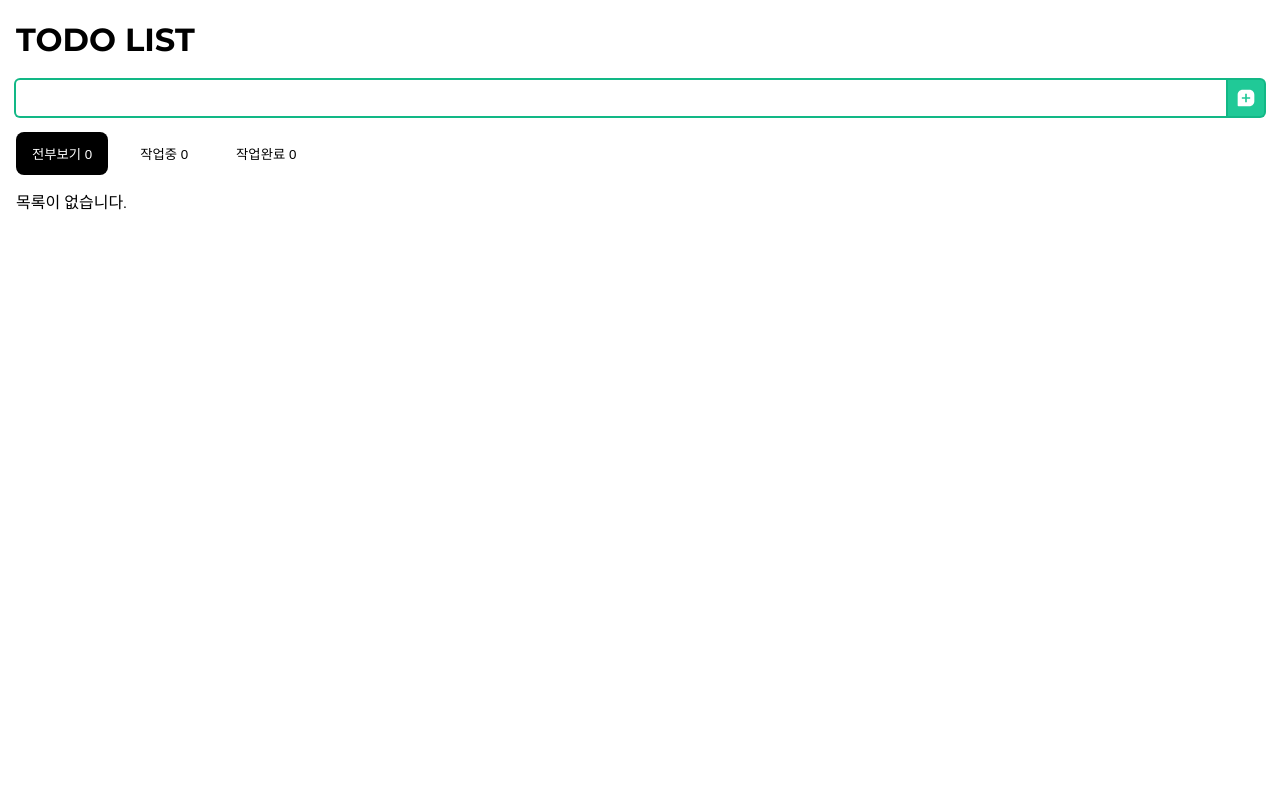
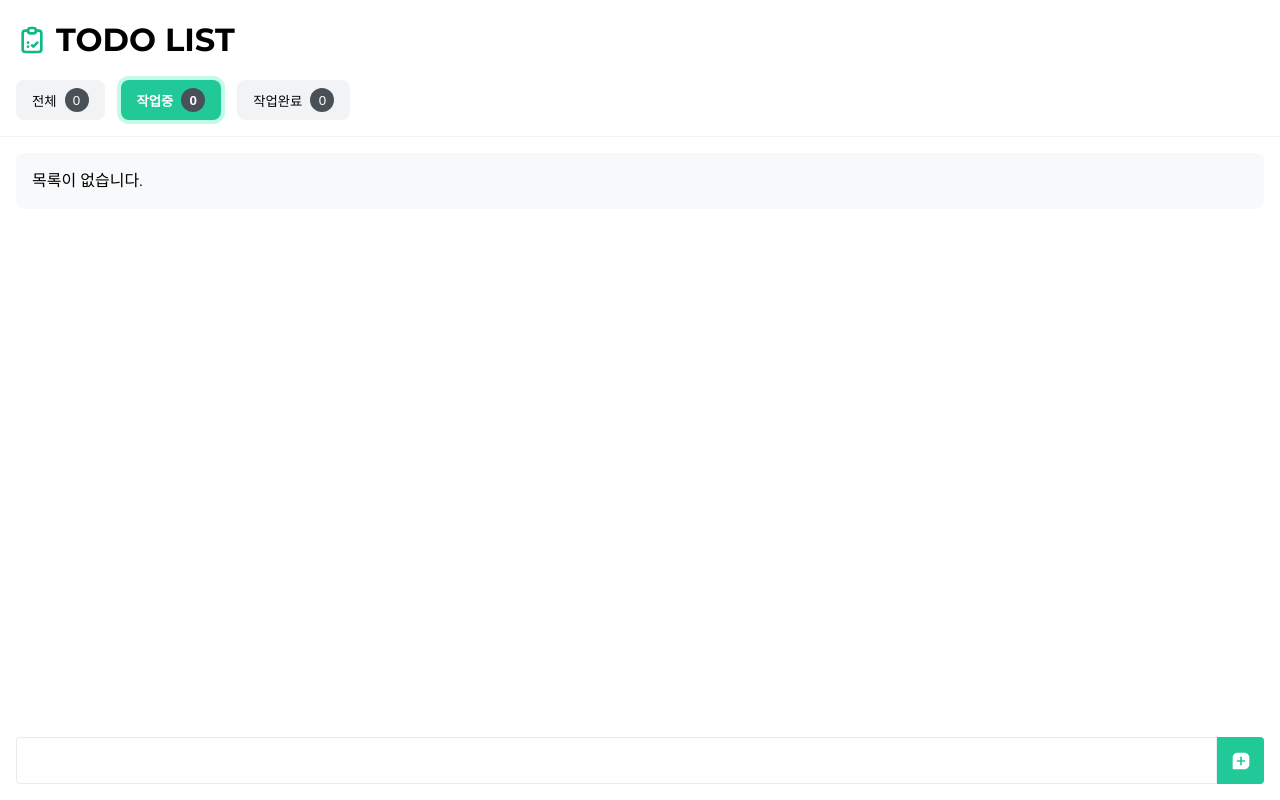
Before and after one commit to illustudio/react_todo_list, a React (Vite) app: page / in a window 1280 px wide. Built offline with nearby package versions, Linux system fonts and the light colour scheme.

Commit message:
style 수정 및 react-toastify 추가

```diff
--- a/package.json
+++ b/package.json
@@ -15,6 +15,7 @@
     "react": "^18.2.0",
     "react-dom": "^18.2.0",
     "react-icons": "^4.10.1",
+    "react-toastify": "^9.1.3",
     "styled-components": "^6.0.1",
     "uuid": "^9.0.0"
   },
--- a/src/App.jsx
+++ b/src/App.jsx
@@ -2,15 +2,32 @@ import { useState } from "react";
 import Form from "./components/Form.jsx";
 import styled from "styled-components";
 import List from "./components/List.jsx";
+import { toast, ToastContainer } from "react-toastify";
+import "react-toastify/dist/ReactToastify.css";
+import { TbCheckupList } from "react-icons/tb";
+const Container = styled.main`
+  display: flex;
+  flex-direction: column;
+  width: 100vw;
+  height: 100vh;
+`;
+const Header = styled.header`
+  position: sticky;
+  top: 0;
+  display: flex;
+  flex-direction: column;
+  padding: 1rem;
+  gap: 1rem;
+  width: 100%;
+  backdrop-filter: blur(5px);
+  border-bottom: 1px solid var(--oc-gray-1);
+`;
 const Title = styled.h1`
+  display: flex;
+  align-items: center;
+  gap: 0.5rem;
   font-size: 2rem;
   text-transform: uppercase;
-`;
-const Container = styled.main`
-  display: grid;
-  width: 100%;
-  padding: 1rem;
-  row-gap: 1rem;
 `;
 const Tabs = styled.div`
   display: flex;
@@ -20,34 +37,57 @@ const TabButton = styled.button`
   display: flex;
   align-items: center;
   justify-content: center;
-  padding: 0.75rem 1rem;
-  background-color: #fff;
+  padding: 0.5rem 1rem;
   border: 0;
   border-radius: 0.5rem;
   cursor: pointer;
+  gap: 0.5rem;
+  transition: all 300ms ease;
+  background-color: var(--oc-gray-1);
+
   &.active {
-    background-color: black;
+    font-weight: bold;
     color: white;
+    box-shadow: 0 0 0 4px var(--oc-teal-1);
+    background-color: var(--oc-teal-5);
   }
+`;
+const Badge = styled.span`
+  display: inline-flex;
+  width: 24px;
+  height: 24px;
+  background-color: var(--oc-gray-7);
+
+  border-radius: 24px;
+  color: white;
+  align-items: center;
+  justify-content: center;
 `;
 function App() {
   const [todo, setTodo] = useState([]);
-  const [currentTab, setCurrentTab] = useState(0);
+  const [currentTab, setCurrentTab] = useState(1);
   const tabs = [
-    { id: 0, name: "전부보기", content: todo },
+    { id: 0, name: "전체", content: todo },
     { id: 1, name: "작업중", content: todo.filter((item) => !item.done) },
     { id: 2, name: "작업완료", content: todo.filter((item) => item.done) },
   ];
   // 작업추가
   const onAddTodo = (newTodo) => {
     setTodo((prevState) => [...prevState, newTodo]);
-    setCurrentTab(0);
+    // 작업완료 탭이라면 전체 탭으로 이동
+    if (currentTab === 2) setCurrentTab(0);
   };
 
   // 작업삭제
   const onRemove = (id) => {
     const newTodo = todo.filter((todo) => todo.id !== id);
     setTodo(newTodo);
+    toast(
+      `${todo.find((item) => item.id === id).todo} 작업이 삭제되었습니다.`,
+      {
+        type: "success",
+      }
+    );
   };
 
   // 할일 상태 변경
@@ -59,6 +99,14 @@ function App() {
       return todo;
     });
     setTodo(newTodo);
+    toast(
+      `${
+        todo.find((work) => work.id === item.id).todo
+      } 작업이 업데이트 되었습니다.`,
+      {
+        type: "success",
+      }
+    );
   };
 
   // 할일 내용 변경
@@ -70,15 +118,27 @@ function App() {
       return todo;
     });
     setTodo(newTodoList);
+    toast(
+      `${
+        todo.find((work) => work.id === id).todo
+      }(으)로 내용이 변경 되었습니다.`,
+      {
+        type: "success",
+      }
+    );
   };
   const currentTabHandler = (index) => {
     setCurrentTab(index);
   };
 
   return (
+    <>
       <Container>
-      <Title>Todo List</Title>
-      <Form onAddTodo={onAddTodo} />
+        <Header>
+          <Title>
+            <TbCheckupList color={"var(--oc-teal-6)"} />
+            Todo List
+          </Title>
           <Tabs>
             {tabs.map((button, index) => (
               <TabButton
@@ -86,17 +146,22 @@ function App() {
                 onClick={() => currentTabHandler(index)}
                 className={index === currentTab ? "active" : ""}
               >
-            {button.name.toUpperCase()} {tabs[index].content.length}
+                {button.name.toUpperCase()}{" "}
+                <Badge>{tabs[index].content.length}</Badge>
               </TabButton>
             ))}
           </Tabs>
+        </Header>
         <List
           list={tabs[currentTab].content}
           onRemove={onRemove}
           onUpdateDone={onUpdateDone}
           onUpdateTodo={onUpdateTodo}
         />
+        <Form onAddTodo={onAddTodo} />
       </Container>
+      <ToastContainer position="top-right" autoClose="1500" />
+    </>
   );
 }
 
--- a/src/components/Form.jsx
+++ b/src/components/Form.jsx
@@ -4,10 +4,16 @@ import styled from "styled-components";
 import "open-color/open-color.css";
 import { useRef, useState } from "react";
 import PropTypes from "prop-types";
+import { toast } from "react-toastify";
 const FormContainer = styled.form`
   display: flex;
-  flex-direction: column;
   gap: 0.5rem;
+  width: 100%;
+  height: fit-content;
+  margin-top: auto;
+  position: sticky;
+  bottom: 0;
+  padding: 1rem;
 `;
 
 const AddButton = styled.button`
@@ -20,9 +26,9 @@ const AddButton = styled.button`
   border-top-right-radius: 0.25rem;
   border-bottom-right-radius: 0.25rem;
   background-color: var(--oc-teal-5);
-  box-shadow: 0 0 0 2px var(--oc-teal-6);
   color: white;
   font-size: 1.25rem;
+  width: 48px;
   cursor: pointer;
   &:active {
     transform: scale(0.98);
@@ -38,27 +44,18 @@ const Input = styled.input`
   display: flex;
   border: 0;
   width: 100%;
-  box-shadow: 0 0 0 2px var(--oc-teal-6);
+  box-shadow: 0 0 0 1px inset var(--oc-gray-2);
   border-top-left-radius: 0.25rem;
   border-bottom-left-radius: 0.25rem;
+  padding: 1rem;
   &:focus {
-    box-shadow: 0 0 0 2px var(--oc-teal-8);
+    box-shadow: 0 0 0 3px var(--oc-teal-1);
     outline: 0;
   }
-`;
-const ErrorComponent = styled.strong`
-  color: white;
-  display: flex;
-  padding: 0.5rem 1rem;
-  border-radius: 0.5rem;
-  font-size: 14px;
-  background-color: var(--oc-red-5);
-  border: 1px solid var(--oc-red-8);
 `;
 
 const Form = ({ onAddTodo }) => {
   const [todo, setTodo] = useState("");
-  const [error, setError] = useState(false);
   const inputRef = useRef(null);
 
   const onInputChangeHandler = (e) => {
@@ -70,16 +67,20 @@ const Form = ({ onAddTodo }) => {
     // form은 기본적으로 서버로 데이터를 전송하는 이벤트 속성이 있다.
     // 해당이벤트를 먼저 취소해줘야한다.
     e.preventDefault();
-    if (!todo) {
-      return setError(true);
-    }
-    setError(false);
+
+    // error Validation
+    if (!todo) return toast("내용을 입력해주세요", { type: "error" });
+
     // change 과정에서 id를 할당하면 키를 입력받는 매 순간마다 id를 새롭게 생성하여 불필요한 일을 많이한다. 최종 아이디는 리스트에 submit 할때 할당한다.
     onAddTodo({ id: uuidv4(), done: false, todo });
     // 입력 후에는 다음 입력을 위해 input을 비워준다.
     setTodo("");
     // 바로 다음 내용을 입력할 수 있도록 포커싱
     inputRef.current.focus();
+    toast(`"${todo}" 작업이 추가되었습니다.`, {
+      type: "success",
+      autoClose: 2000,
+    });
   };
 
   return (
@@ -97,7 +98,6 @@ const Form = ({ onAddTodo }) => {
           <BiSolidMessageSquareAdd />
         </AddButton>
       </Container>
-      {error && <ErrorComponent>내용을 입력해주세요</ErrorComponent>}
     </FormContainer>
   );
 };
--- a/src/components/List.jsx
+++ b/src/components/List.jsx
@@ -1,8 +1,16 @@
 import styled from "styled-components";
 import ListItem from "./ListItem.jsx";
 import PropTypes from "prop-types";
-
-const Container = styled.li`
+const ListContainer = styled.ul`
+  display: flex;
+  flex-direction: column;
+  list-style: none;
+  gap: 0.25rem;
+  padding: 1rem;
+  height: 100%;
+  overflow-y: auto;
+`;
+const ListItemWrapper = styled.li`
   display: flex;
   border-radius: 0.5rem;
   cursor: pointer;
@@ -11,25 +19,32 @@ const Container = styled.li`
   transition: all 200ms ease;
 `;
 
+const Nothing = styled.p`
+  display: flex;
+  border-radius: 0.5rem;
+  padding: 1rem;
+  background-color: var(--oc-gray-0);
+  margin: 1rem;
+`;
 const List = ({ list, onUpdateDone, onRemove, onUpdateTodo }) => {
   // 편집모드 상태
   // 할 일 목록 리스트에 아무 내용이 없을 경우
-  if (list.length <= 0) return <p>목록이 없습니다.</p>;
+  if (list.length <= 0) return <Nothing>목록이 없습니다.</Nothing>;
 
   return (
-    <ul>
+    <ListContainer>
       {list &&
         list.map((item) => (
-          <Container key={item.id}>
+          <ListItemWrapper key={item.id}>
             <ListItem
               onUpdateDone={onUpdateDone}
               item={item}
               onUpdateTodo={onUpdateTodo}
               onRemove={onRemove}
             />
-          </Container>
+          </ListItemWrapper>
         ))}
-    </ul>
+    </ListContainer>
   );
 };
 
--- a/src/components/ListItem.jsx
+++ b/src/components/ListItem.jsx
@@ -1,4 +1,4 @@
-import { useState } from "react";
+import { useCallback, useState } from "react";
 import { BsCheckSquare, BsCheckSquareFill } from "react-icons/bs";
 import styled from "styled-components";
 import { FiDelete, FiEdit } from "react-icons/fi";
@@ -10,18 +10,24 @@ const Container = styled.div`
   align-items: center;
   justify-content: space-between;
   transition: all 200ms ease;
+  border-radius: 0.5rem;
+  padding: 0.25rem 0.5rem;
+  margin-bottom: 0.5rem;
+  &.done {
+    background-color: var(--oc-gray-1);
+  }
+  &:hover {
+    background-color: var(--oc-teal-1);
+  }
 `;
 const ListNameWrapper = styled.span`
   display: flex;
   flex-basis: 100%;
   gap: 1rem;
   align-items: center;
-  padding: 1rem;
+  padding: 0.5rem;
   border-radius: 1rem;
   transition: 300ms;
-  &:hover {
-    background-color: var(--oc-gray-3);
-  }
 `;
 const ListName = styled.div`
   display: flex;
@@ -32,31 +38,35 @@ const ListName = styled.div`
 `;
 const IconButton = styled.button`
   display: inline-flex;
-  width: 48px;
-  height: 48px;
-  background-color: transparent;
-  border: 1px solid var(--oc-gray-3);
+  width: 36px;
+  height: 36px;
+  background-color: ${(props) =>
+    props.$bgColor ? props.$bgColor : "var(--oc-teal-4)"};
+  border: 0;
+  color: white;
   align-items: center;
   justify-content: center;
-  border-radius: 48px;
+  border-radius: 0.5rem;
   cursor: pointer;
 `;
 const ButtonGroup = styled.div`
   display: flex;
-  gap: 1rem;
+  gap: 0.25rem;
 `;
 const Input = styled.input`
   padding: 1rem;
   width: 100%;
   display: flex;
-  border-radius: 1rem;
+  border-radius: 0.5rem;
   border: 1px solid #ddd;
 `;
 const InputButton = styled.button`
   display: flex;
   padding: 1rem;
-  border-radius: 1rem;
+  border-radius: 0.5rem;
   border: 1px solid transparent;
+  background-color: var(--oc-gray-7);
+  color: white;
   text-transform: uppercase;
   font-weight: bold;
   cursor: pointer;
@@ -64,6 +74,8 @@ const InputButton = styled.button`
 const FormContainer = styled.form`
   display: flex;
   width: 100%;
+  gap: 0.5rem;
+  margin-bottom: 0.5rem;
 `;
 const ListItem = ({ onUpdateDone, item, onUpdateTodo, onRemove }) => {
   const [todo, setTodo] = useState(item.todo);
@@ -76,7 +88,8 @@ const ListItem = ({ onUpdateDone, item, onUpdateTodo, onRemove }) => {
     setTodo(e.target.value);
   };
 
-  const onUpdateHandler = () => {
+  const onUpdateHandler = (e) => {
+    e.preventDefault();
     // 기존 내용과 차이가 없을 경우 edit mode 종료
     if (todo === item.todo) {
       return setEdit(!edit);
@@ -90,17 +103,15 @@ const ListItem = ({ onUpdateDone, item, onUpdateTodo, onRemove }) => {
   /* 클릭시 done 상태 변화*/
   if (edit) {
     return (
-      <FormContainer>
+      <FormContainer onSubmit={onUpdateHandler}>
         <Input value={todo} type="text" onChange={onChangeHandler} />
-        <InputButton type="submit" onClick={onUpdateHandler}>
-          update
-        </InputButton>
+        <InputButton type="submit">update</InputButton>
       </FormContainer>
     );
   }
 
   return (
-    <Container>
+    <Container className={item.done ? "done" : ""}>
       <ListNameWrapper onClick={() => onUpdateDone(item)}>
         {/*  done 여부에 따라 아이콘 적용*/}
         {!item.done ? <BsCheckSquare /> : <BsCheckSquareFill />}
@@ -108,10 +119,18 @@ const ListItem = ({ onUpdateDone, item, onUpdateTodo, onRemove }) => {
         <ListName $isDone={item.done}>{item.todo}</ListName>
       </ListNameWrapper>
       <ButtonGroup>
-        <IconButton onClick={onEditHandler}>
+        <IconButton
+          type="button"
+          onClick={onEditHandler}
+          $bgColor={"var(--oc-gray-7)"}
+        >
           <FiEdit />
         </IconButton>
-        <IconButton onClick={() => onRemove(item.id)}>
+        <IconButton
+          type="button"
+          onClick={() => onRemove(item.id)}
+          $bgColor={"var(--oc-red-5)"}
+        >
           <FiDelete />
         </IconButton>
       </ButtonGroup>
```
Also changed, not shown: 1 other file (tests, documents, lock files or other folders). Lines whose indentation alone changed are shown as unchanged.
